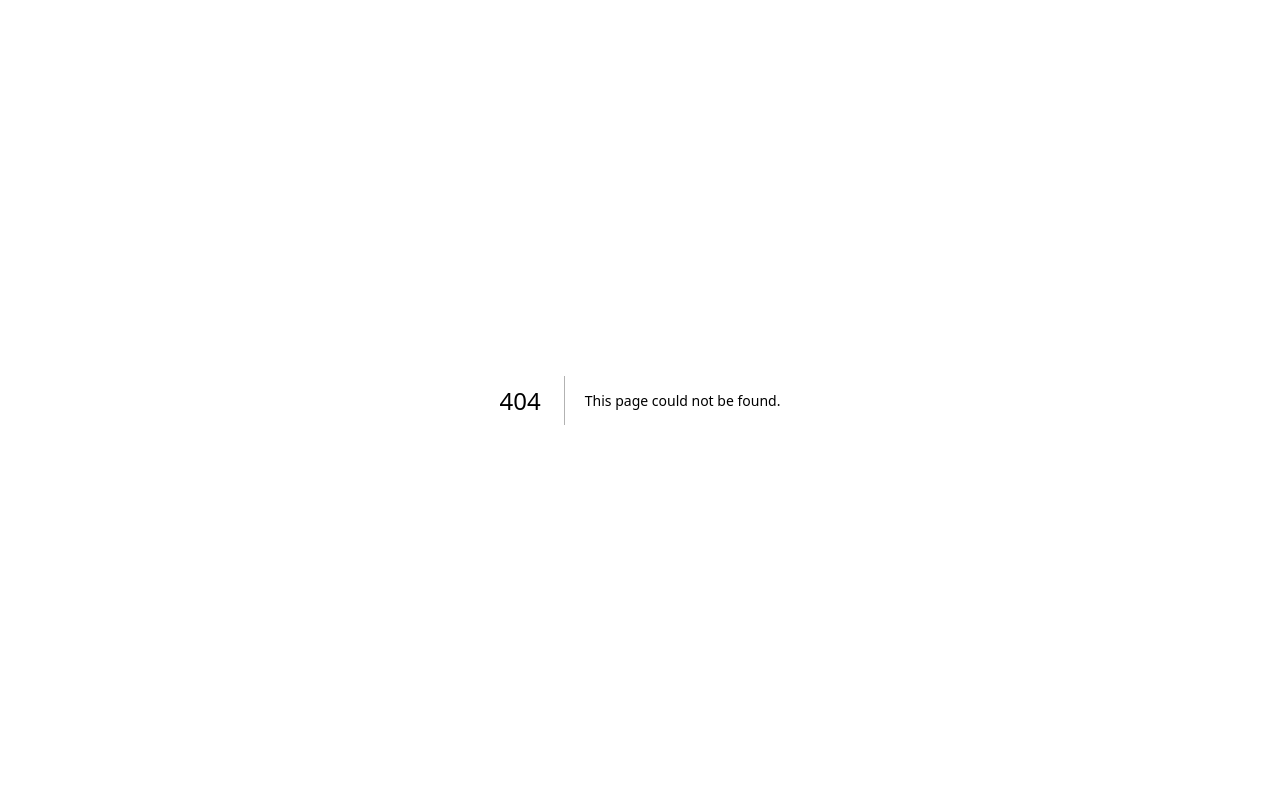
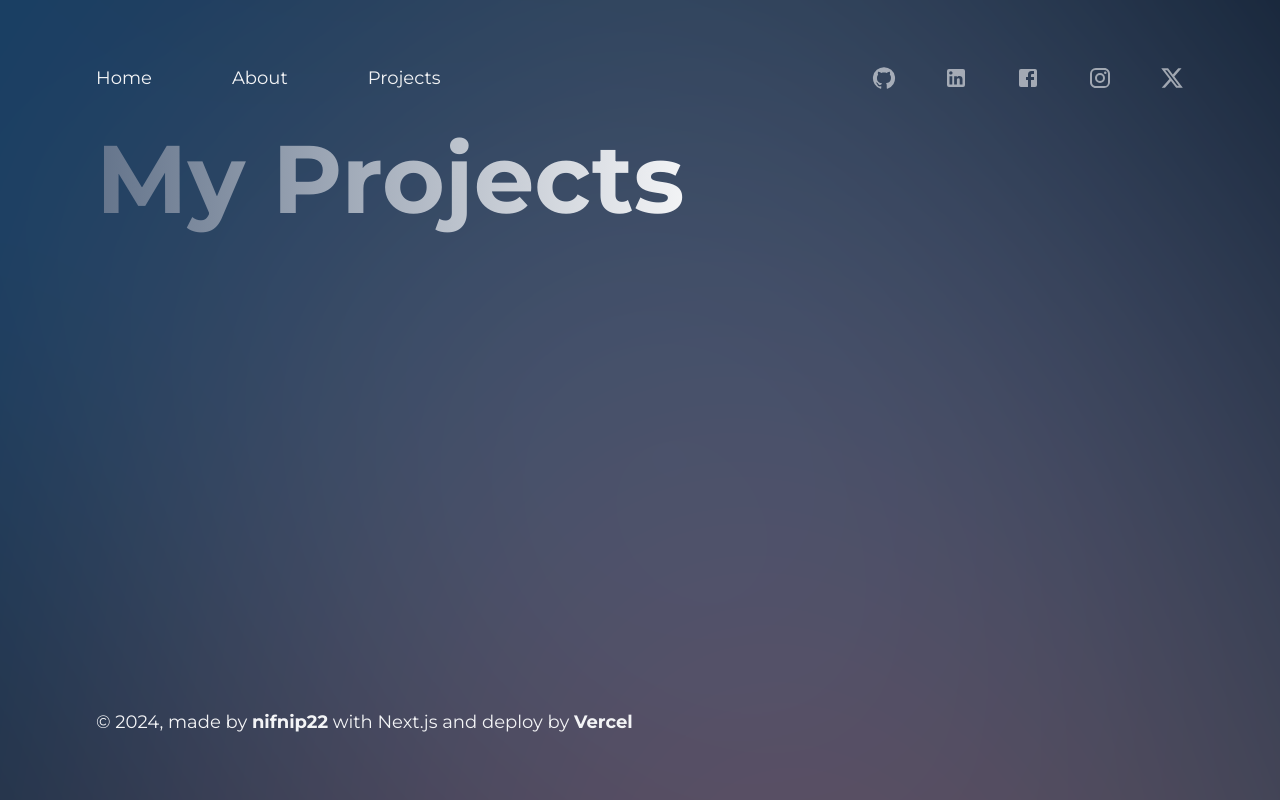
Before and after one commit to nifnip22/nifnip22-Next.js-Portfolio-Website, a Next.js app: page /projects in a window 1280 px wide. Before the commit this address had no page. Built offline with nearby package versions, Linux system fonts and the light colour scheme.

Commit message:
Add Interactive Hover on Contacts Navbar and Made Projects Route

```diff
--- /dev/null
+++ b/src/app/projects/page.tsx
@@ -0,0 +1,16 @@
+import MainLayout from '@/components/Layouts/MainLayout';
+
+export default function Projects() {
+	return (
+		<>
+			<MainLayout>
+				<div className='h-4/5 flex flex-col justify-start gap-y-20'>
+					<h1 className='w-[590px] h-[160px] text-8xl font-bold bg-gradient-to-r text-transparent bg-clip-text from-slate-500 to-gray-100'>My Projects</h1>
+					<div className='h-full flex flex-nowrap gap-x-20'>
+
+                    </div>
+				</div>
+			</MainLayout>
+		</>
+	);
+}
--- a/src/components/Fragments/Navbar.tsx
+++ b/src/components/Fragments/Navbar.tsx
@@ -11,18 +11,34 @@ export default function Navbar() {
 			{/* Navbar */}
 			<div className='flex justify-between items-center'>
 				<div className='flex items-center gap-x-20 text-lg text-gray-100'>
-						<Link href={"/"}><h3>Home</h3></Link>
-						<Link href={"/about"}><h3>About</h3></Link>
+					<Link href={'/'}>
+						<h3>Home</h3>
+					</Link>
+					<Link href={'/about'}>
+						<h3>About</h3>
+					</Link>
+					<Link href={'/projects'}>
 						<h3>Projects</h3>
+					</Link>
 				</div>
 				<div className='flex items-center gap-x-12'>
-						<GitHubIcon className='text-gray-100 text-4xl' />
-						<LinkedInIcon className='text-gray-100 text-4xl' />
-						<FacebookIcon className='text-gray-100 text-4xl' />
-						<InstagramIcon className='text-gray-100 text-4xl' />
-						<XIcon className='text-gray-100 text-4xl' />
+					<a href='https://github.com/nifnip22' target='_blank'>
+						<GitHubIcon className='text-gray-100 opacity-60 hover:opacity-100 hover:scale-125 transition duration-300 text-4xl' />
+					</a>
+					<a href='https://www.linkedin.com/in/hanif-ahmad-18a879303/?trk=opento_sprofile_details' target='_blank'>
+						<LinkedInIcon className='text-gray-100 opacity-60 hover:opacity-100 hover:scale-125 transition duration-300 text-4xl' />
+					</a>
+					<a href='https://www.facebook.com/profile.php?id=100089012786583' target='_blank'>
+						<FacebookIcon className='text-gray-100 opacity-60 hover:opacity-100 hover:scale-125 transition duration-300 text-4xl' />
+					</a>
+					<a href='https://www.instagram.com/hnif.am22/' target='_blank'>
+						<InstagramIcon className='text-gray-100 opacity-60 hover:opacity-100 hover:scale-125 transition duration-300 text-4xl' />
+					</a>
+					<a href='https://x.com/nifnip22' target='_blank'>
+						<XIcon className='text-gray-100 opacity-60 hover:opacity-100 hover:scale-125 transition duration-300 text-4xl' />
+					</a>
 				</div>
 			</div>
 		</>
-    )
+	);
 }
```
Lines whose indentation alone changed are shown as unchanged.
